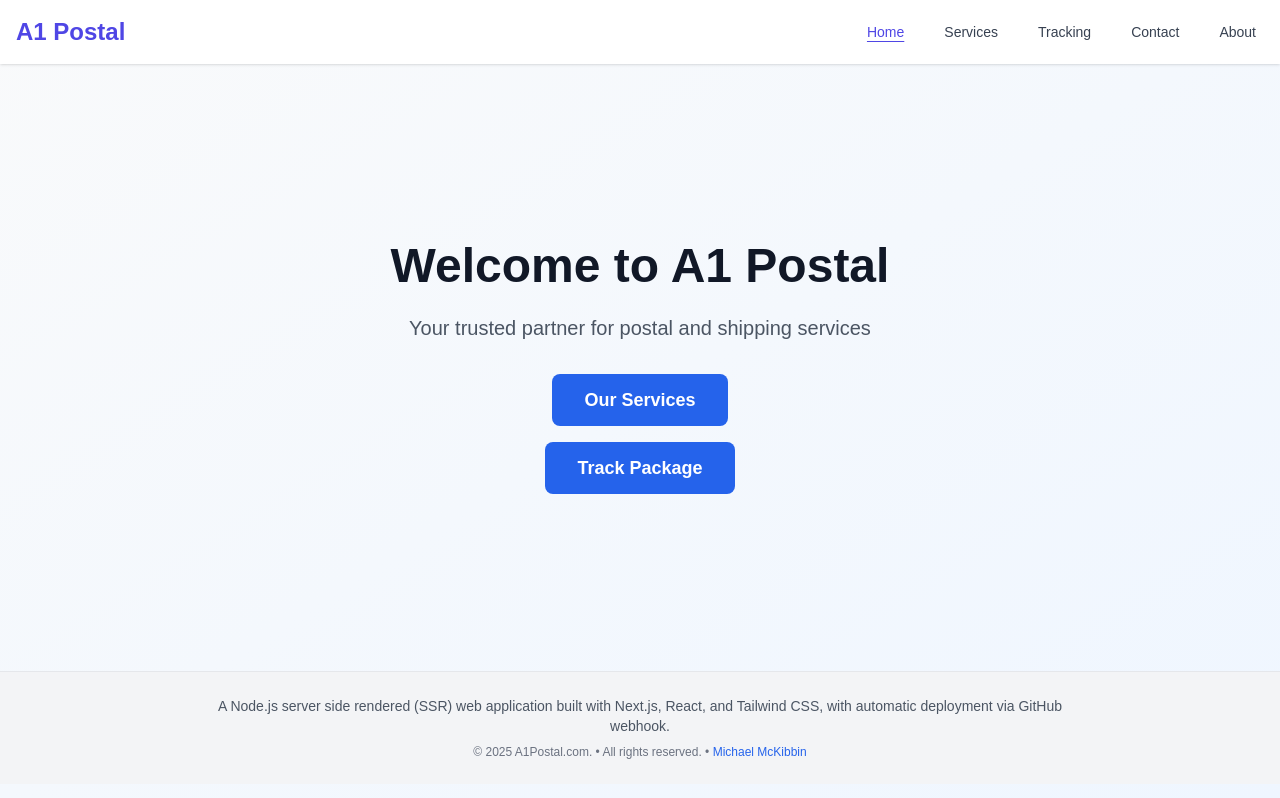
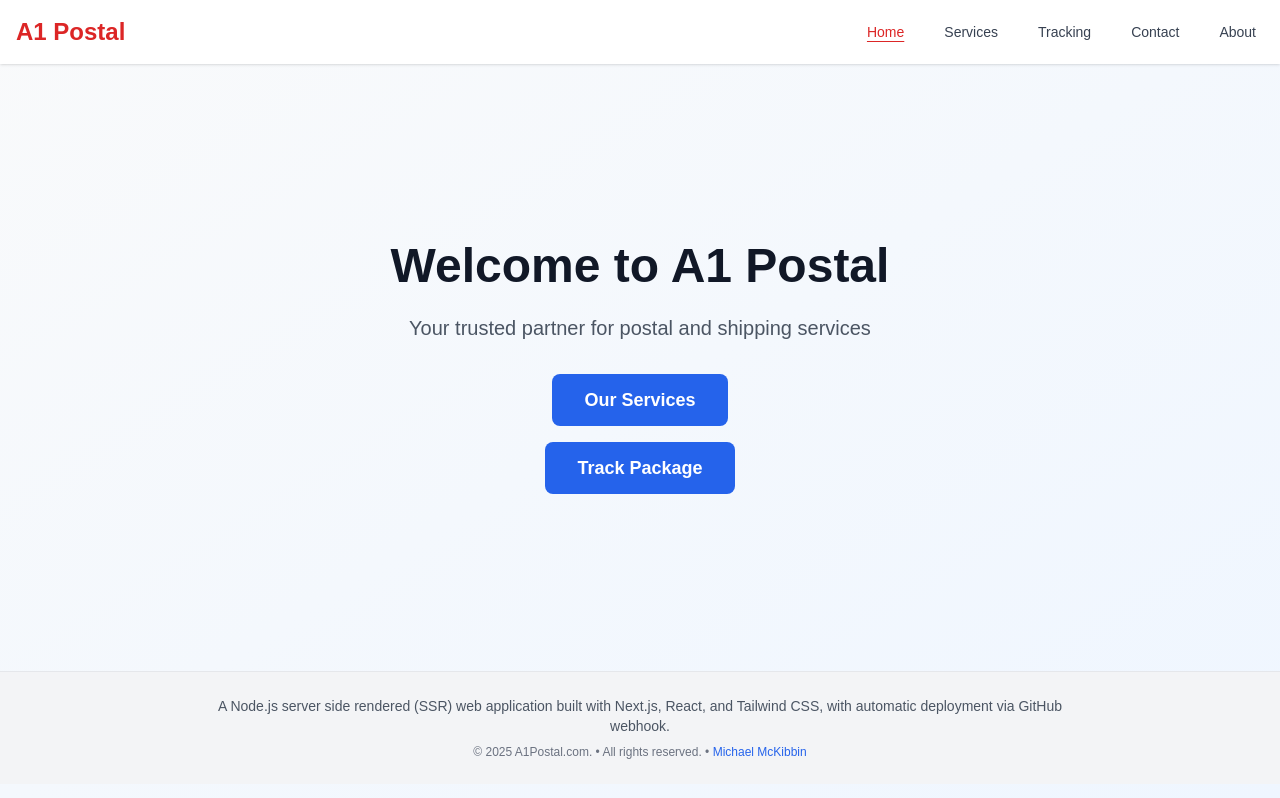
Before and after one commit to MichaelMcKibbin/a1postal, a Next.js app: page / in a window 1280 px wide. Built offline with nearby package versions, Linux system fonts and the light colour scheme.

Commit message:
debug: contact form debugging fail to send - CSS colour changes to check deployment freshness.

```diff
--- a/pages/_app.js
+++ b/pages/_app.js
@@ -21,7 +21,7 @@ function Header() {
         <header className="bg-white shadow sticky top-0 z-20">
             <nav className="container mx-auto flex items-center justify-between p-4">
                 <Link href="/">
-                    <span className="text-2xl font-bold text-indigo-600">
+                    <span className="text-2xl font-bold text-red-600">
                         A1 Postal
                     </span>
                 </Link>
@@ -31,9 +31,9 @@ function Header() {
                         <li key={item.href}>
                             <Link
                                 href={item.href}
-                                className={`inline-block px-2 py-1 text-sm font-medium transition-colors hover:text-indigo-600 hover:underline hover:underline-offset-4 ${
+                                className={`inline-block px-2 py-1 text-sm font-medium transition-colors hover:text-red-600 hover:underline hover:underline-offset-4 ${
                                     isActive(item.href)
-                                        ? "text-indigo-600 underline underline-offset-4"
+                                        ? "text-red-600 underline underline-offset-4"
                                         : "text-gray-700"
                                 }`}
                             >
```
